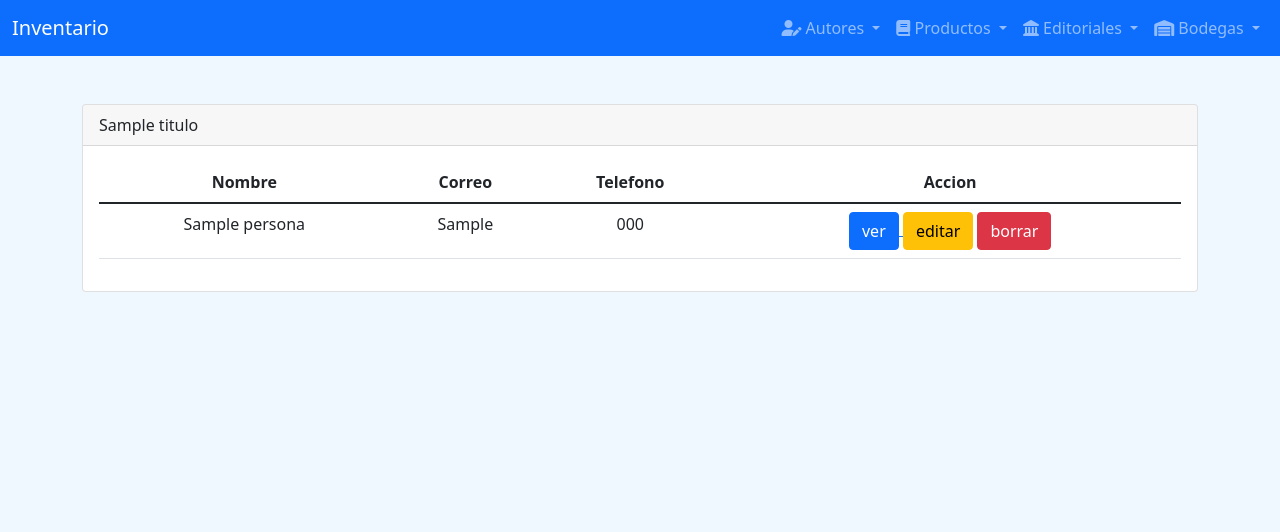
After one commit to josevc997/Libreria-el-poeta, a Django app: template libreria/inventario/templates/personas/lista.html in a window 1280 px wide. The commit adds this page. Shown: the top 532 px of the page. Run offline with Django 4.2, Linux system fonts and the light colour scheme; tables that the repository leaves empty hold one stand-in row (values such as "Sample post"); the template is opened without the code that fills it: values that come from a table or form of the project are taken from there, most other values are stand-ins (such as "Sample title", 1, 10 or a date in 2020); some libraries are stand-ins or nearby versions.

Commit message:
inicio templates lista, detalle y registro personas

```diff
--- /dev/null
+++ b/libreria/inventario/templates/personas/lista.html
@@ -0,0 +1,40 @@
+{% extends 'layout.html' %}
+
+{% block contenido %}
+<div class="container">
+    <div class="card">
+        <div class="card-header">
+            {{titulo}}
+        </div>
+        <div class="card-body">
+            <table class="table text-center">
+                <thead>
+                    <tr>
+                        <th>Nombre</th>
+                        <th>Correo</th>
+                        <th>Telefono</th>
+                        <th>Accion</th>
+                    </tr>
+                </thead>
+                <tbody>
+                    {% for persona in personas %}
+                    <tr>
+                        <td>{{persona.nombres}}</td>
+                        <td>{{persona.correo}}</td>
+                        <td>{{persona.telefono}}</td>
+                        <td>
+                            <a href="{% url 'detallePersonas' persona.id_persona %}">
+                                <button class="btn btn-primary">ver</button>
+                            </a>
+                            <button class="btn btn-warning">editar</button>
+                            <button class="btn btn-danger">borrar</button>
+                        </td>
+                    </tr>
+                    {% endfor %}
+                </tbody>
+            </table>
+        </div>
+    </div>
+</div>
+
+{% endblock %}
--- a/libreria/inventario/templates/personas/registro.html
+++ b/libreria/inventario/templates/personas/registro.html
@@ -7,9 +7,6 @@
             <div class="card-header">
                 Registro Persona
             </div>
-            {% for p in personas %}
-            {{p.nombres}}
-            {% endfor %}
             <div class="card-body">
                 <form action="{% url 'registroPersonas' %}" method="POST">
                     {% csrf_token %}
```
Also changed, not shown: libreria/inventario/templates/personas/detalle.html (added, +31 -0 lines).
